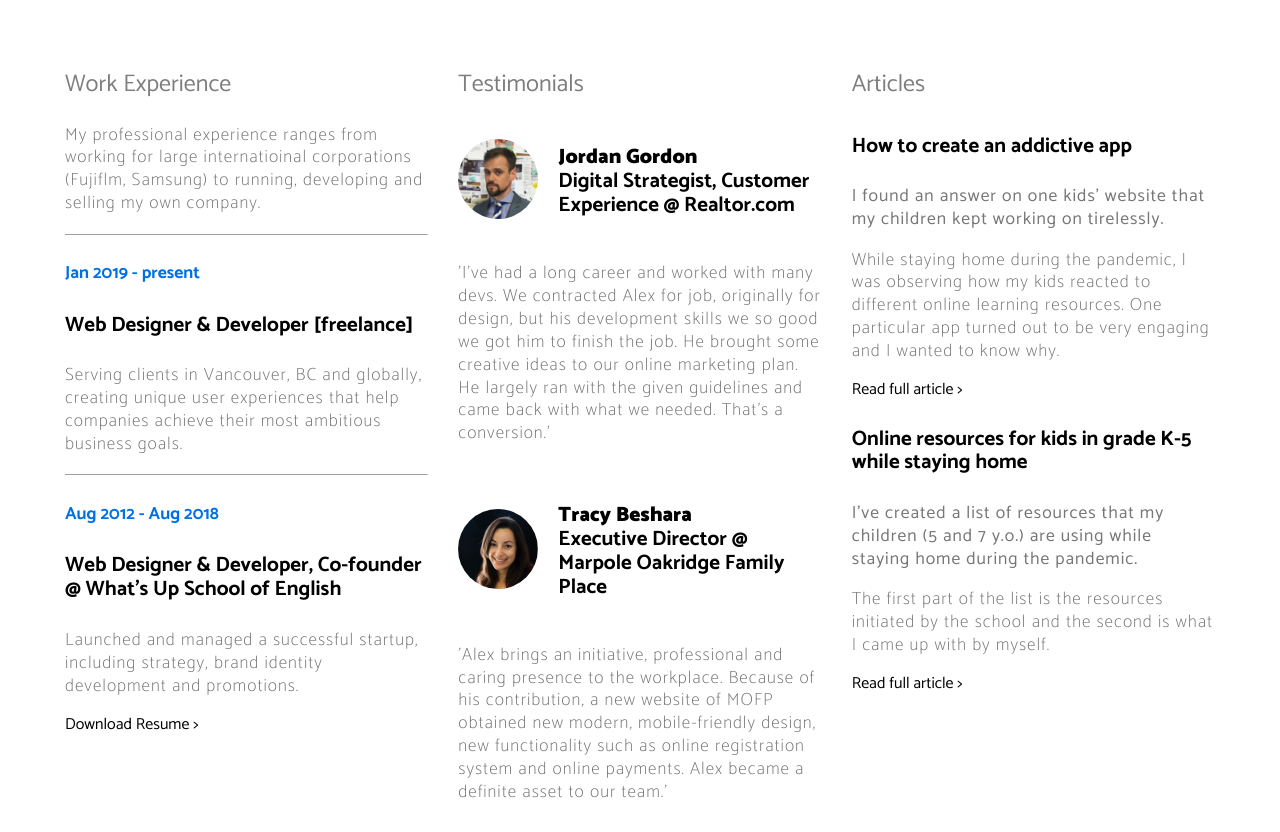
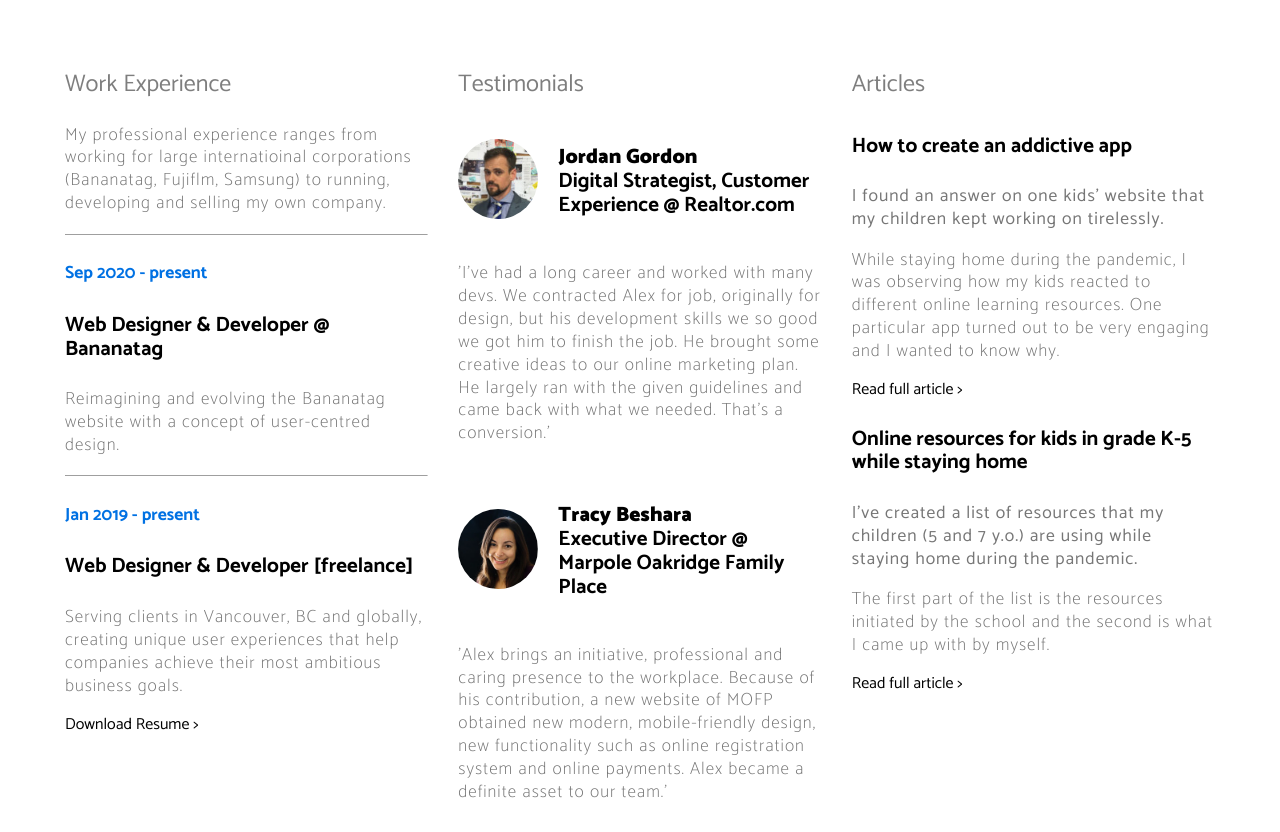
Before and after one commit to oh-my-code/alexvasilyev, a plain HTML site: page index.html in a window 1280 px wide. Shown: the part 2286-3118 px from the top of the page. Drawn offline with nearby package versions, Linux system fonts and the light colour scheme.

Commit message:
Add files via upload

```diff
--- a/index.html
+++ b/index.html
@@ -209,15 +209,17 @@ window['_fs_namespace'] = 'FS';
             <div>
                 <h3>Work Experience</h3>
                 <br>
-                <p>My professional experience ranges from working for large internatioinal corporations (Fujiflm, Samsung) to running, developing and selling my own company.</p>
+                <p>My professional experience ranges from working for large internatioinal corporations (Bananatag, Fujiflm, Samsung) to running, developing and selling my own company.</p>
+
+                <hr>
+                <h5>Sep 2020 - present</h5>
+                <h4>Web Designer & Developer @ Bananatag</h4>
+                <p>Reimagining and evolving the Bananatag website with a concept of user-centred design.</p>
+
                 <hr>
                 <h5>Jan 2019 - present</h5>
                 <h4>Web Designer & Developer [freelance]</h4>
                 <p>Serving clients in Vancouver, BC and globally, creating unique user experiences that help companies achieve their most ambitious business goals.</p>
-                <hr>
-                <h5>Aug 2012 - Aug 2018</h5>
-                <h4>Web Designer & Developer, Co-founder @ What's Up School of English</h4>
-                <p>Launched and managed a successful startup, including strategy, brand identity development and promotions.</p>
 
                 <a href="img/alex_resume.pdf" target="_blank" rel="noopener"><div class="link">Download Resume ></div></a>
 
```
